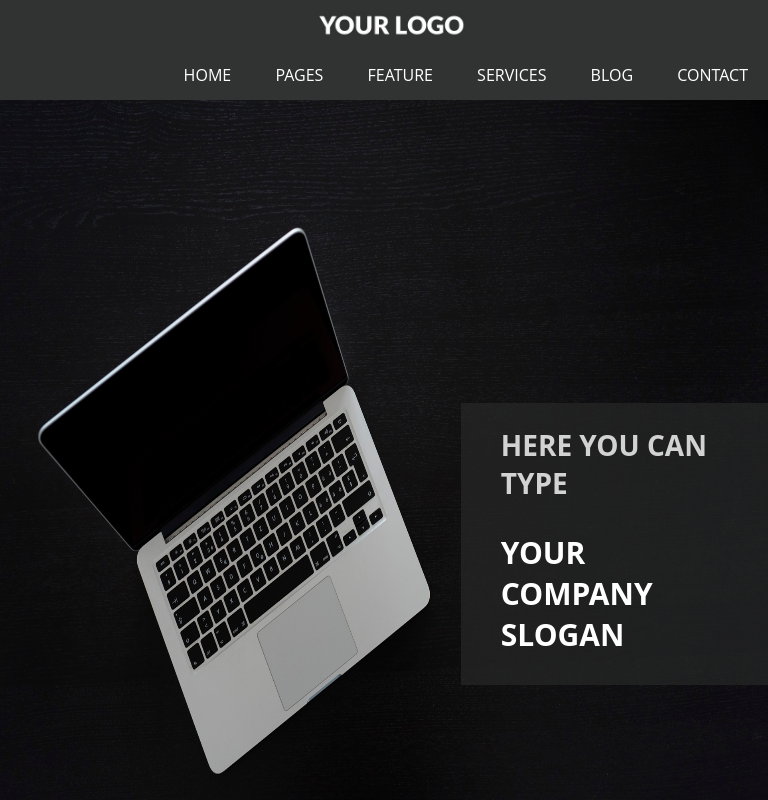
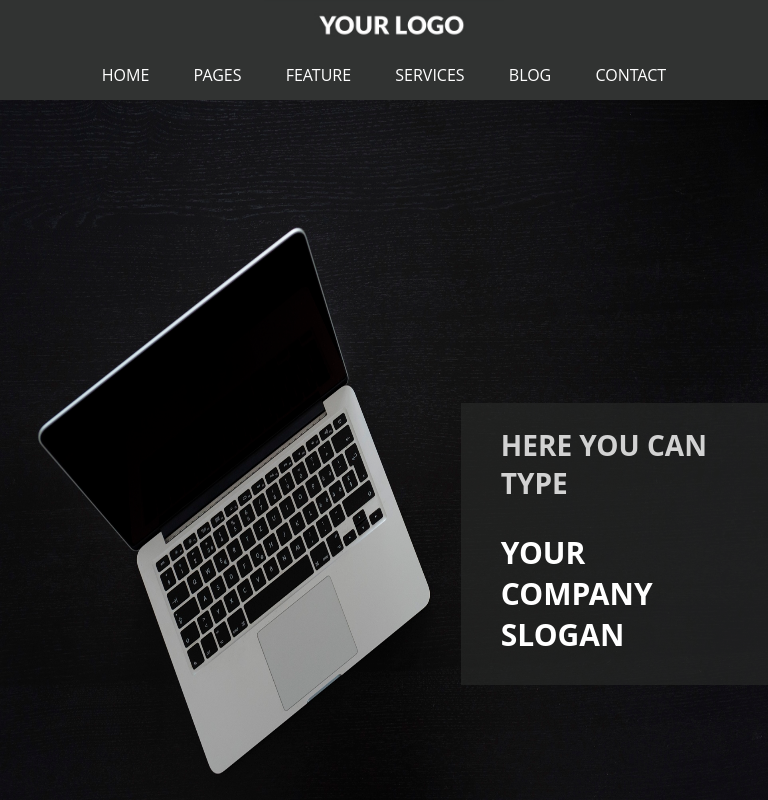
Before and after one commit to majore87/6.3-First-Website-, a plain HTML site: page index.html in a window 768 px wide. Shown: the top 800 px of the page. Drawn offline with Linux system fonts and the light colour scheme.

Commit message:
Small changes 1st section responsive

```diff
--- a/css/style.sass
+++ b/css/style.sass
@@ -483,14 +483,15 @@ footer
 		img
 			display: block
 			margin: auto
-		ul
+		nav ul
 			float: none
 			text-align: center
 			li
-			display: block
-			text-align: center
-			a
-			padding: 0 10px
+				display: inline-block
+				text-align: center
+				padding: 0 10px
+				a
+					padding: 0 10px
 	.tablet
 		height: auto
 		.awesome-title
```
Also changed, not shown: css/style.css, 1 other file.
